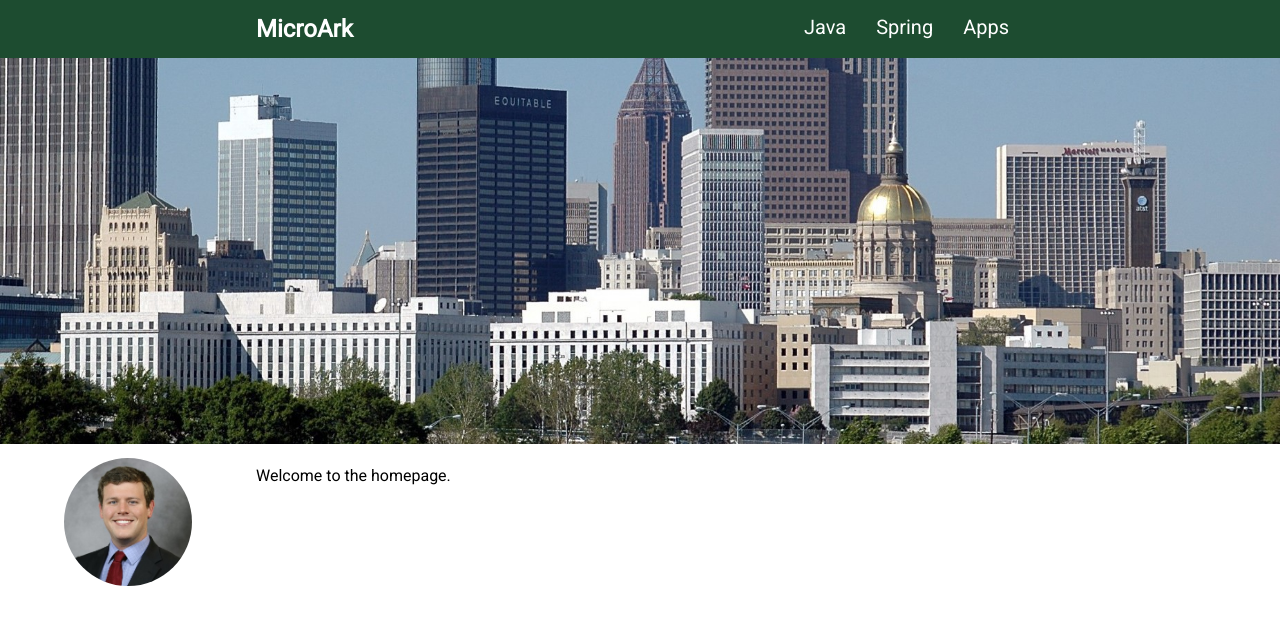
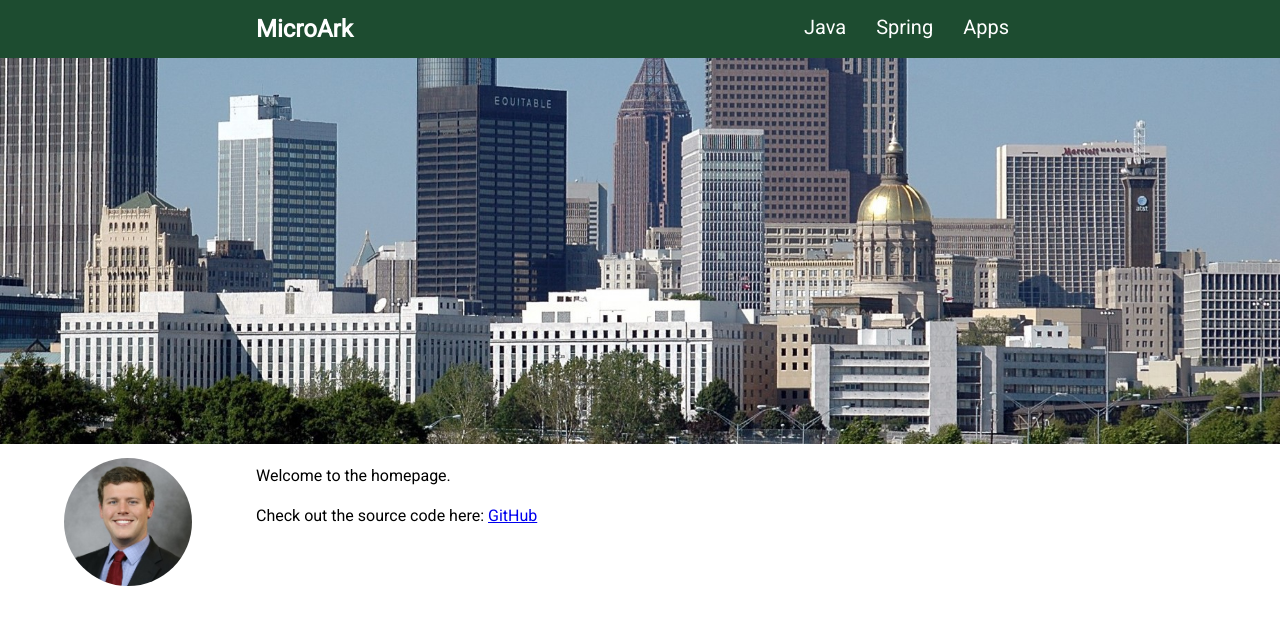
Before and after one commit to jmbuchanan/react-front-end, a React (Create React App) app: page / in a window 1280 px wide. Shown: the top 624 px of the page. Built offline with nearby package versions, Linux system fonts and the light colour scheme.

Commit message:
First commit

```diff
--- a/src/Application.js
+++ b/src/Application.js
@@ -11,6 +11,8 @@ export function Application() {
 
 	    <h1>Applications</h1>
 
+	    <p>This section is in progress.</p>
+
           </div>
 	  <div class="r"></div>
         </div>
--- a/src/Home.js
+++ b/src/Home.js
@@ -14,6 +14,7 @@ export function Home() {
 	  </div>
 	  <div className="m">
 	    <p>Welcome to the homepage.</p>
+	    <p>Check out the source code here: <a href="https://github.com/jmbuchanan">GitHub</a></p>
           </div>
 	  <div className="r"></div>
         </div>
--- a/src/index.js
+++ b/src/index.js
@@ -1,11 +1,5 @@
 import React from 'react';
 import ReactDOM from 'react-dom';
 import { App } from './App';
-import * as serviceWorker from './serviceWorker';
 
 ReactDOM.render(<App />, document.getElementById('root'));
-
-// If you want your app to work offline and load faster, you can change
-// unregister() to register() below. Note this comes with some pitfalls.
-// Learn more about service workers: https://bit.ly/CRA-PWA
-serviceWorker.unregister();
```
Also changed, not shown: 1 other file (tests, documents, lock files or other folders).
